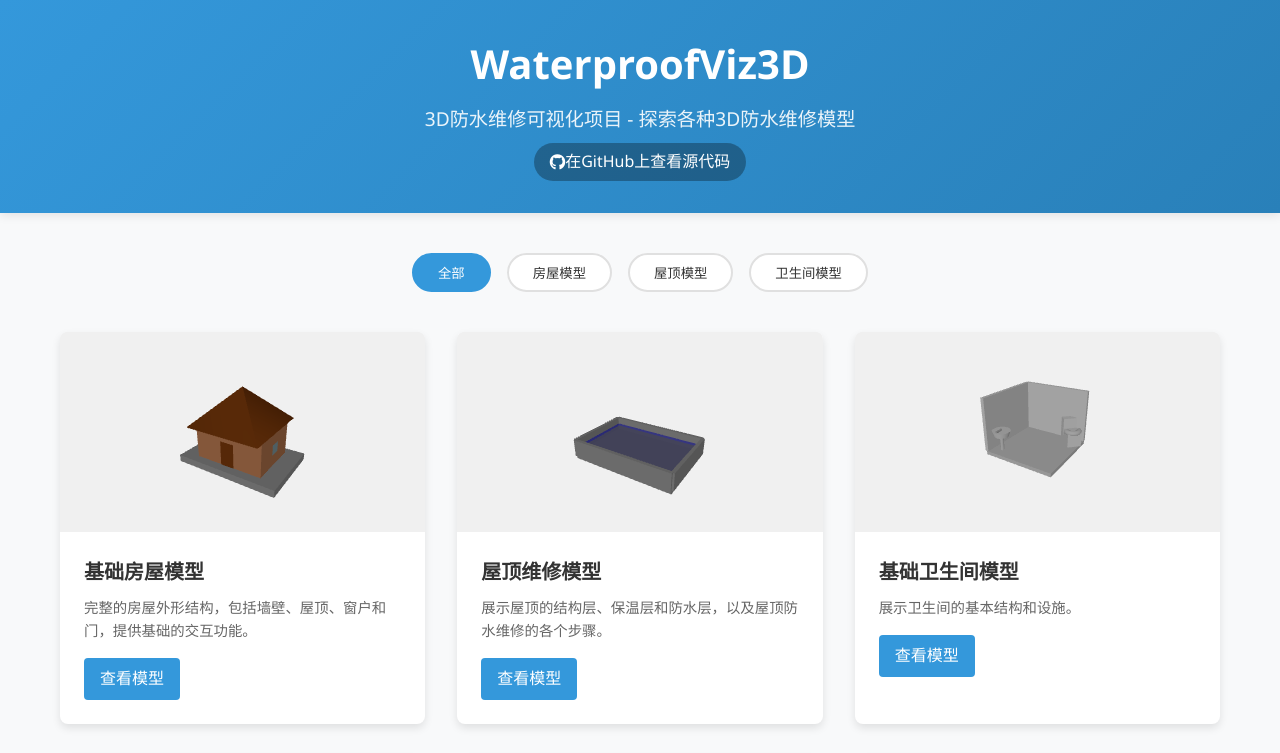
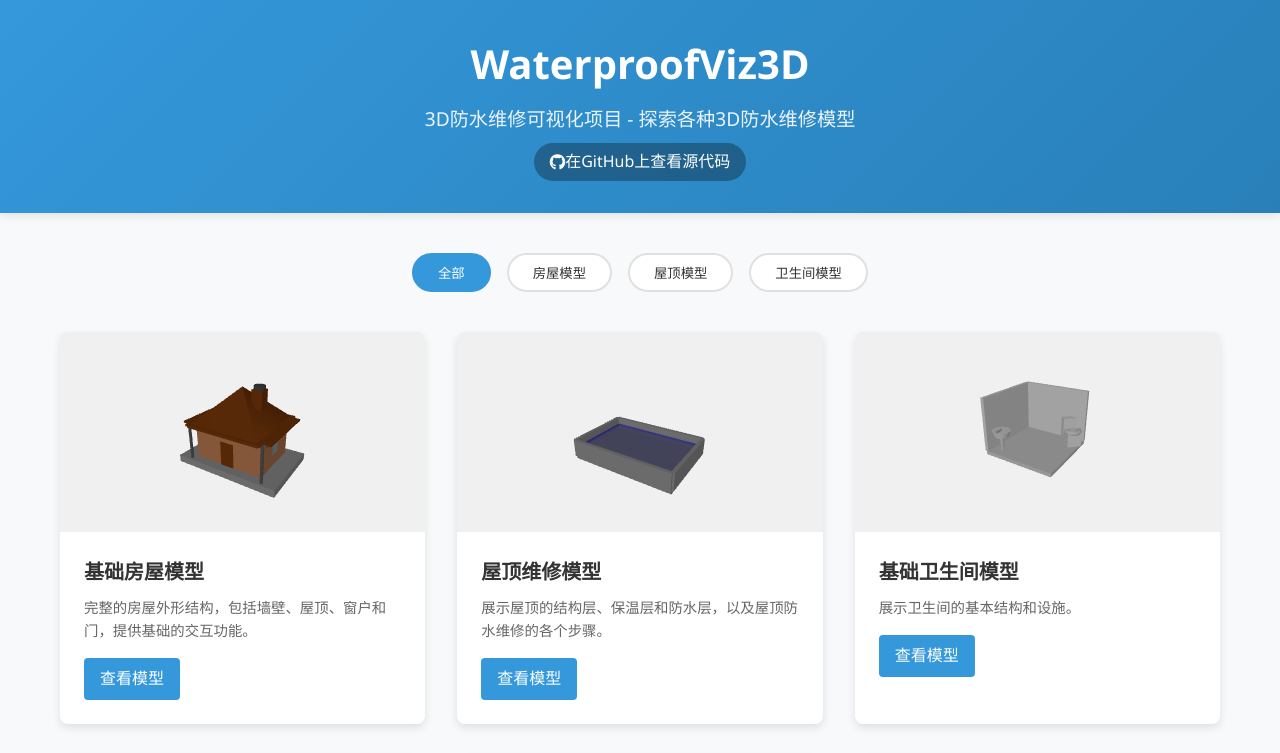
Before and after one commit to franksunye/WaterproofViz3D, a plain HTML site: page index.html in a window 1280 px wide. Shown: the top 753 px of the page. Drawn offline with nearby package versions, Linux system fonts and the light colour scheme; animation ran at ten frames a second.

Commit message:
Add house details: eaves, gutters, drainpipes, and chimney

```diff
--- a/index.html
+++ b/index.html
@@ -663,6 +663,110 @@
         roof.rotation.y = Math.PI / 4;
         group.add(roof);
 
+        // 添加屋檐
+        const eavesMaterial = new THREE.MeshPhongMaterial({ color: 0x8b4513 });
+
+        // 前屋檐
+        const frontEaves = new THREE.Mesh(
+          new THREE.BoxGeometry(2.2, 0.05, 0.3),
+          eavesMaterial
+        );
+        frontEaves.position.set(0, 1.05, 0.9);
+        group.add(frontEaves);
+
+        // 后屋檐
+        const backEaves = new THREE.Mesh(
+          new THREE.BoxGeometry(2.2, 0.05, 0.3),
+          eavesMaterial
+        );
+        backEaves.position.set(0, 1.05, -0.9);
+        group.add(backEaves);
+
+        // 左屋檐
+        const leftEaves = new THREE.Mesh(
+          new THREE.BoxGeometry(0.3, 0.05, 1.8),
+          eavesMaterial
+        );
+        leftEaves.position.set(-1.15, 1.05, 0);
+        group.add(leftEaves);
+
+        // 右屋檐
+        const rightEaves = new THREE.Mesh(
+          new THREE.BoxGeometry(0.3, 0.05, 1.8),
+          eavesMaterial
+        );
+        rightEaves.position.set(1.15, 1.05, 0);
+        group.add(rightEaves);
+
+        // 添加排水沟
+        const gutterMaterial = new THREE.MeshPhongMaterial({ color: 0x777777 });
+
+        // 前排水沟
+        const frontGutter = new THREE.Mesh(
+          new THREE.BoxGeometry(2.2, 0.08, 0.08),
+          gutterMaterial
+        );
+        frontGutter.position.set(0, 1.0, 0.9);
+        group.add(frontGutter);
+
+        // 后排水沟
+        const backGutter = new THREE.Mesh(
+          new THREE.BoxGeometry(2.2, 0.08, 0.08),
+          gutterMaterial
+        );
+        backGutter.position.set(0, 1.0, -0.9);
+        group.add(backGutter);
+
+        // 左排水沟
+        const leftGutter = new THREE.Mesh(
+          new THREE.BoxGeometry(0.08, 0.08, 1.8),
+          gutterMaterial
+        );
+        leftGutter.position.set(-1.15, 1.0, 0);
+        group.add(leftGutter);
+
+        // 右排水沟
+        const rightGutter = new THREE.Mesh(
+          new THREE.BoxGeometry(0.08, 0.08, 1.8),
+          gutterMaterial
+        );
+        rightGutter.position.set(1.15, 1.0, 0);
+        group.add(rightGutter);
+
+        // 添加排水管
+        const drainpipeMaterial = new THREE.MeshPhongMaterial({ color: 0x666666 });
+
+        // 前左排水管
+        const frontLeftPipe = new THREE.Mesh(
+          new THREE.CylinderGeometry(0.04, 0.04, 1.1, 8),
+          drainpipeMaterial
+        );
+        frontLeftPipe.position.set(-1.1, 0.45, 0.9);
+        group.add(frontLeftPipe);
+
+        // 前右排水管
+        const frontRightPipe = new THREE.Mesh(
+          new THREE.CylinderGeometry(0.04, 0.04, 1.1, 8),
+          drainpipeMaterial
+        );
+        frontRightPipe.position.set(1.1, 0.45, 0.9);
+        group.add(frontRightPipe);
+
+        // 添加烟囱
+        const chimneyBase = new THREE.Mesh(
+          new THREE.BoxGeometry(0.3, 0.5, 0.3),
+          new THREE.MeshPhongMaterial({ color: 0x8b4513 })
+        );
+        chimneyBase.position.set(0.5, 1.75, 0);
+        group.add(chimneyBase);
+
+        const chimneyTop = new THREE.Mesh(
+          new THREE.CylinderGeometry(0.15, 0.15, 0.1, 16),
+          new THREE.MeshPhongMaterial({ color: 0x555555 })
+        );
+        chimneyTop.position.set(0.5, 2.05, 0);
+        group.add(chimneyTop);
+
         // 窗户
         const window1 = new THREE.Mesh(
           new THREE.PlaneGeometry(0.3, 0.3),
```
